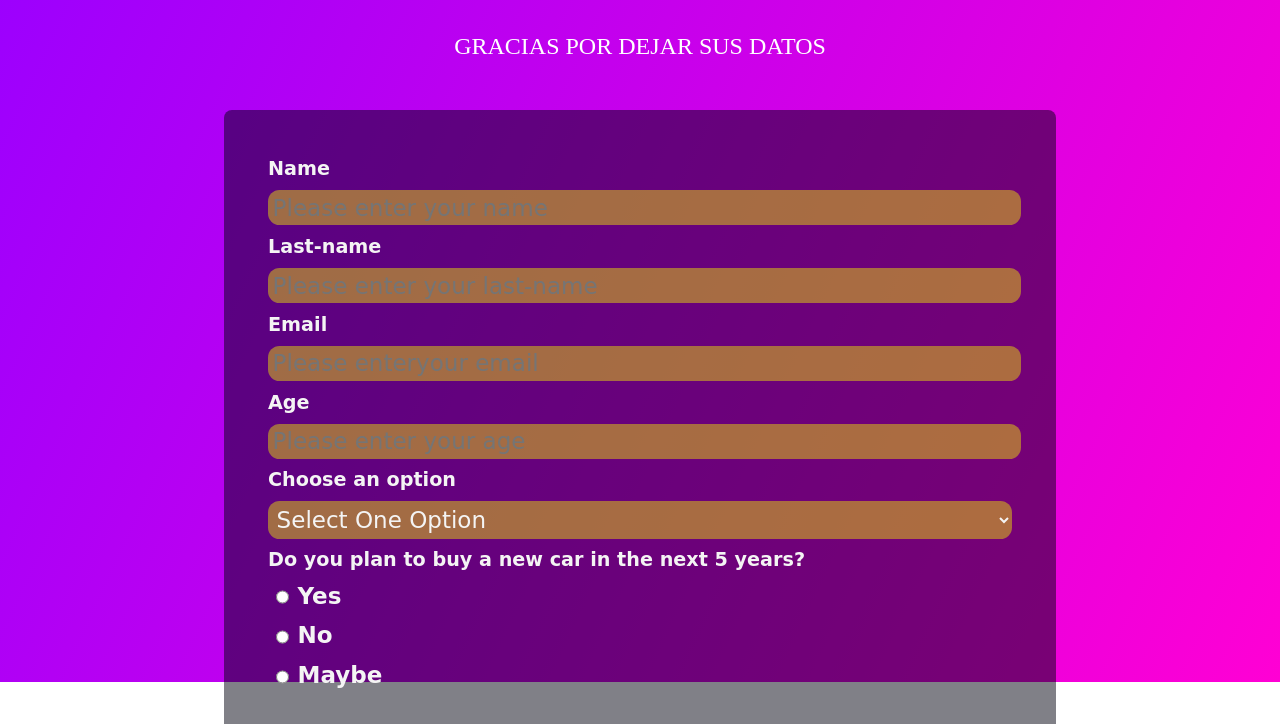
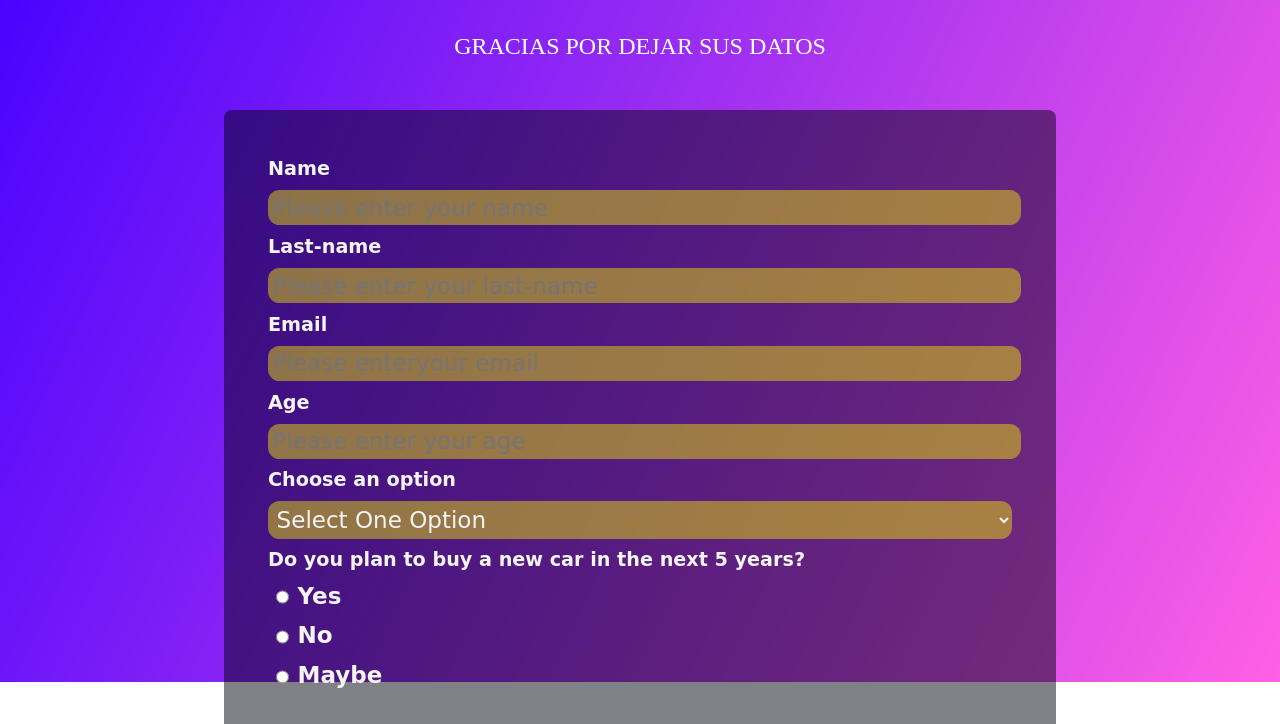
Before and after one commit to 11Nataly/Formulario, a plain HTML site: page index.html in a window 1280 px wide. Shown: the part 118-842 px from the top of the page. Drawn offline with Linux system fonts and the light colour scheme.

Commit message:
se modifico la etiqueta de background image

```diff
--- a/styles.css
+++ b/styles.css
@@ -15,7 +15,7 @@ body::before {
     height: 100%;
     background-size: cover;
      z-index: -1;
-    background-image: linear-gradient(115deg,rgb(153, 0, 255), rgb(255, 0, 212)),
+    background-image: linear-gradient(115deg,rgb(68, 0, 255), rgba(255, 0, 212, 0.623)),
     url(./geometry-1023846_1920.jpg);
     background-repeat: no-repeat;
     background-position: center;
```
